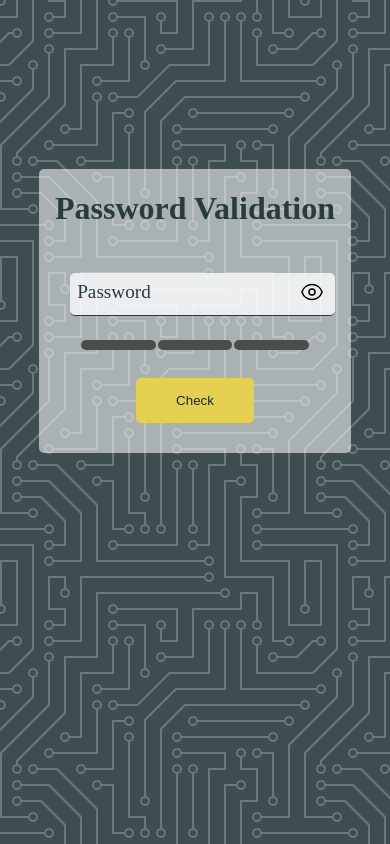
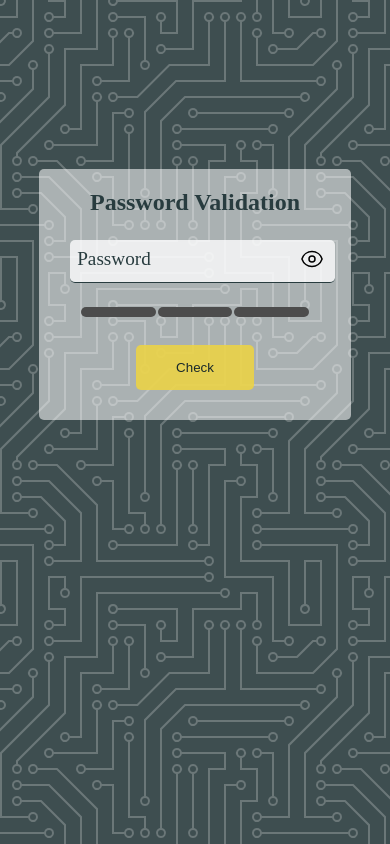
Before and after one commit to alinakuzina/Angular-password-validation, an Angular app: page / in a window 390 px wide. Built offline with nearby package versions, Linux system fonts and the light colour scheme.

Commit message:
change title font-size

```diff
--- a/src/app/components/form/form.component.scss
+++ b/src/app/components/form/form.component.scss
@@ -228,3 +228,11 @@
     max-width: 500px;
   }
 }
+
+@media screen and (max-width: 680px) {
+  .header {
+    font-size: 24px;
+    margin-top: 20px;
+    margin-bottom: 0px;
+  }
+}
```
